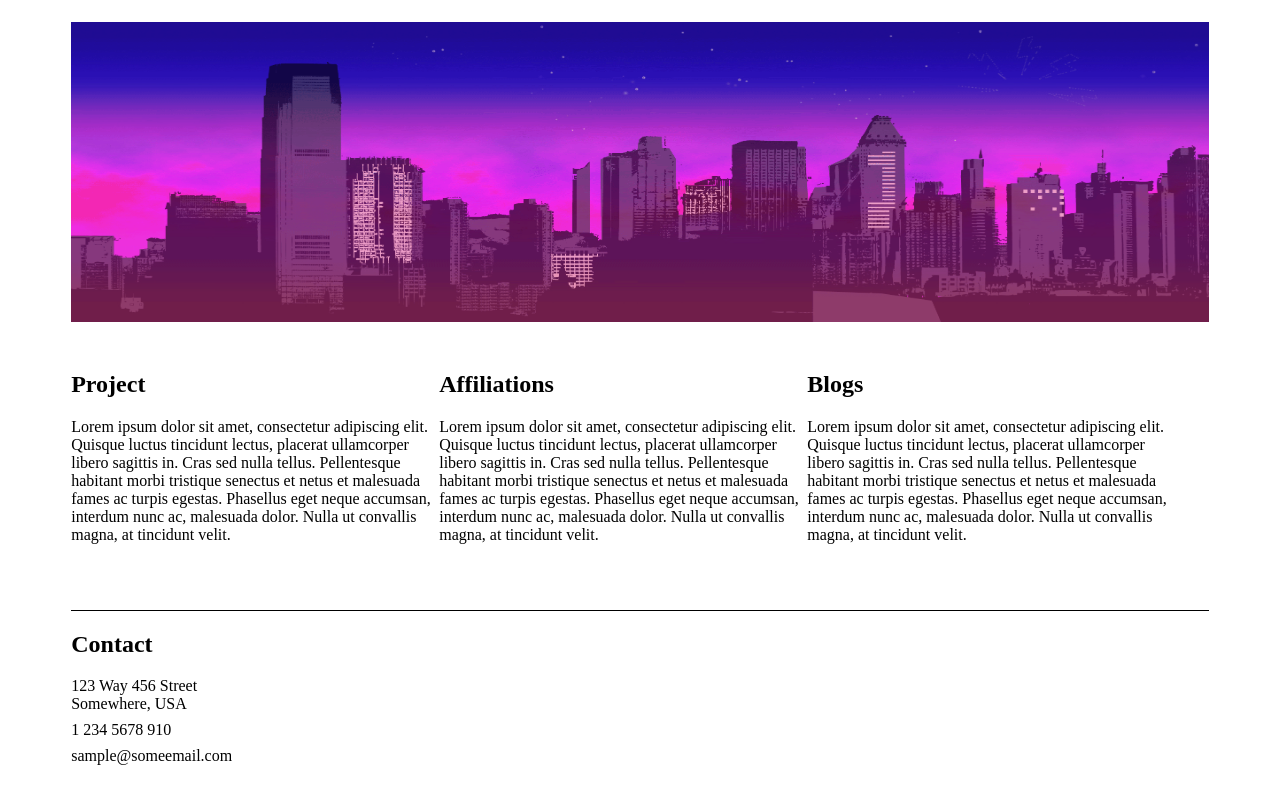
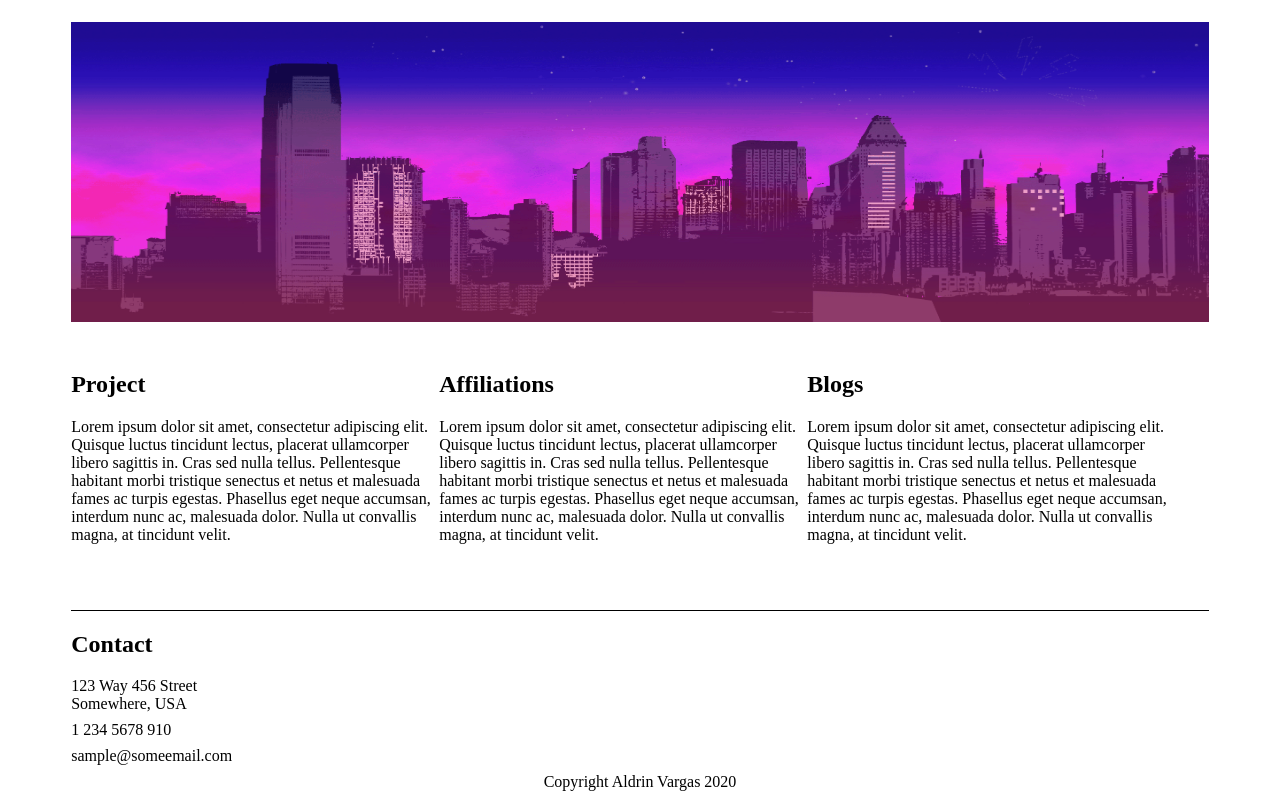
Before and after one commit to vargasaldrin/amagi_1.1, a plain HTML site: page index.html in a window 1280 px wide. Shown: the part 821-1620 px from the top of the page. Before the commit the page ends 1594 px from the top, so only its background shows below. Drawn offline with Linux system fonts and the light colour scheme.

Commit message:
copyright

```diff
--- a/index.html
+++ b/index.html
@@ -55,6 +55,7 @@
             <div class="contact_info">1 234 5678 910</div>
             <div class="contact_info">sample@someemail.com</div>
         </div>
+        <div class="copyright">Copyright Aldrin Vargas 2020</div>
     </footer>
 </body>
 </html>
--- a/style.css
+++ b/style.css
@@ -83,3 +83,7 @@ h1 {
 .contact_info {
     margin-bottom: 0.5rem;
 }
+
+.copyright {
+    text-align: center;
+}
```
